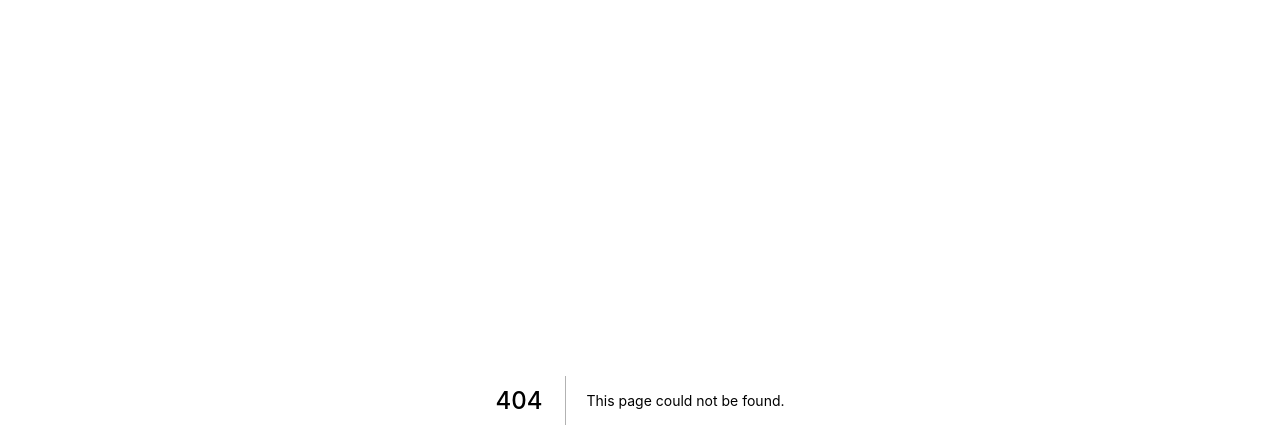
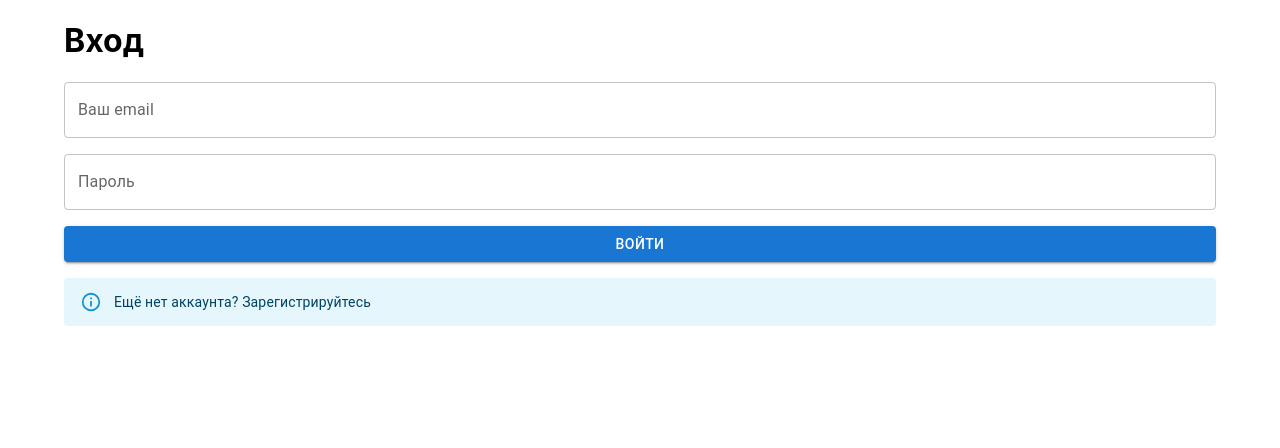
Before and after one commit to g-anka/instagram-nordic, a Next.js app: page /auth/login in a window 1280 px wide. Before the commit this address had no page. Shown: the top 448 px of the page. Built offline with nearby package versions, Linux system fonts and the light colour scheme; no server answers.

Commit message:
added login + links to signIn<-->signUp

```diff
--- /dev/null
+++ b/pages/auth/login.tsx
@@ -0,0 +1,78 @@
+import type {NextPage} from 'next'
+import Link from 'next/link'
+import TextField from '@mui/material/TextField'
+import Button from '@mui/material/Button'
+import Alert from '@mui/material/Alert'
+import { useForm } from 'react-hook-form'
+import { auth } from '../../app/firebaseApp'
+import {
+    useAuthState,
+    useSignInWithEmailAndPassword,
+} from 'react-firebase-hooks/auth'
+import { signOut, updateProfile } from 'firebase/auth'
+
+type FormData = {
+    email: string
+    password: string
+}
+
+const Login: NextPage = () => {
+    const [user] = useAuthState(auth)
+
+    const [createUserWithEmailAndPassword, , , error] =
+        useSignInWithEmailAndPassword(auth)
+
+    const { register, handleSubmit } = useForm<FormData>()
+
+    const onSubmit = handleSubmit( async (data) => {
+        await createUserWithEmailAndPassword(data.email, data.password)
+    })
+    if(user) {
+    return (
+        <div>
+            <div>
+                Вы вошли как {user.email}
+            </div>
+            <Button onClick={() => signOut(auth)}>Выйти</Button>
+        </div>
+    )
+}
+
+return (
+    <div>
+        <form onSubmit={onSubmit}>
+            <h1>Вход</h1>
+            <TextField
+                {...register('email')}
+                type="email"
+                sx={{ mb: 2 }}
+                fullWidth
+                label="Ваш email"
+            />
+            <TextField
+                {...register('password')}
+                type="password"
+                sx={{ mb: 2 }}
+                fullWidth
+                label="Пароль"
+            />
+            <Button type="submit" variant="contained" fullWidth>
+                Войти
+            </Button>
+            {error && (
+            <Alert>
+                {error?.code === 'auth/user-not-found' && 'Аккаунт не найден'}
+                {error?.code === 'auth/wrong-password' && 'Неправильный пароль'}
+            </Alert>
+            )}
+            <Alert sx={{ mt: 2}} severity="info">
+                Eщё нет аккаунта? <Link href="/auth/register">Зарегистрируйтесь</Link>
+            </Alert>
+
+
+        </form>
+    </div>
+)
+}
+
+export default Login
```
Also changed, not shown: pages/auth/register.tsx (+11 -5 lines).
